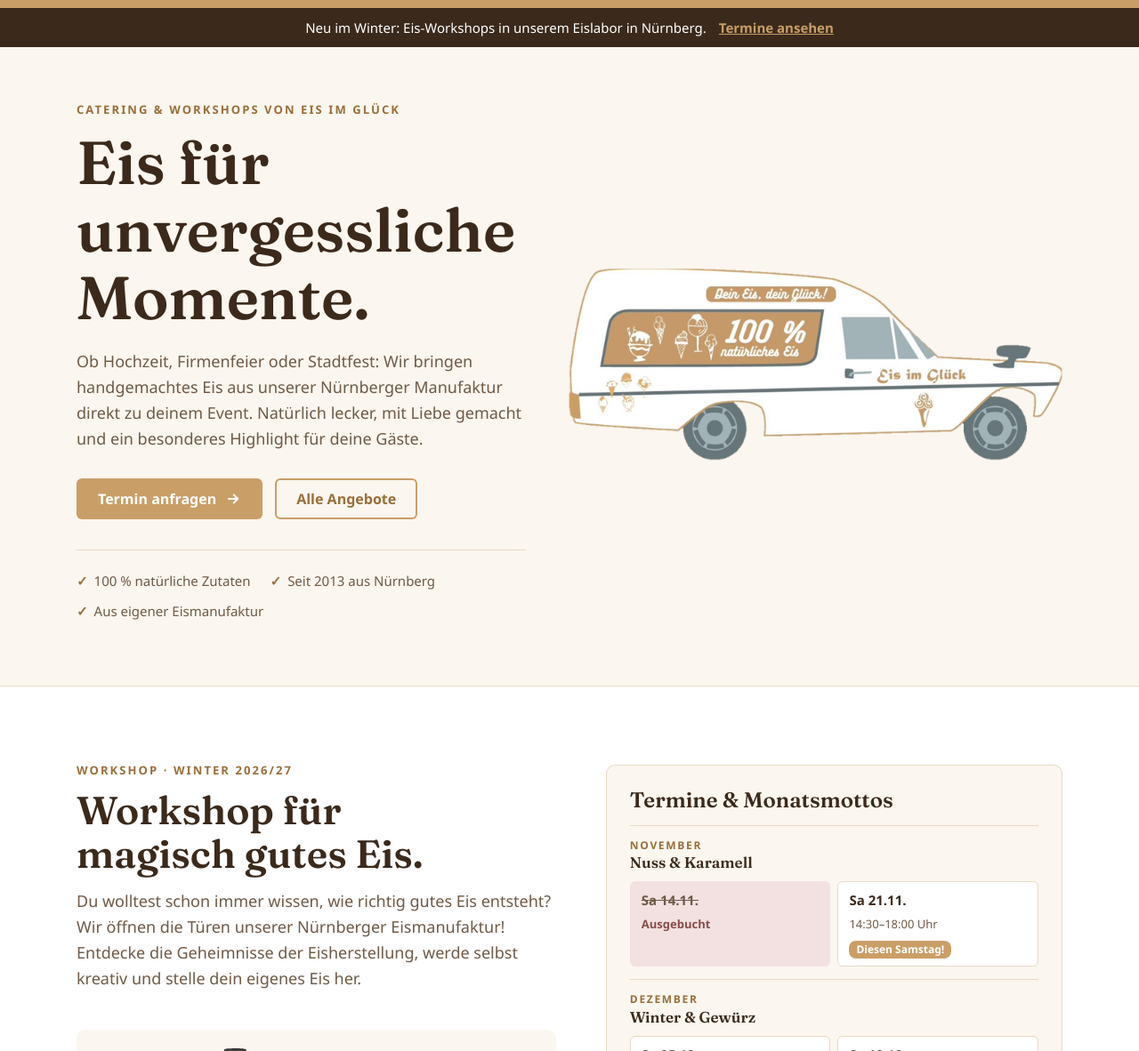
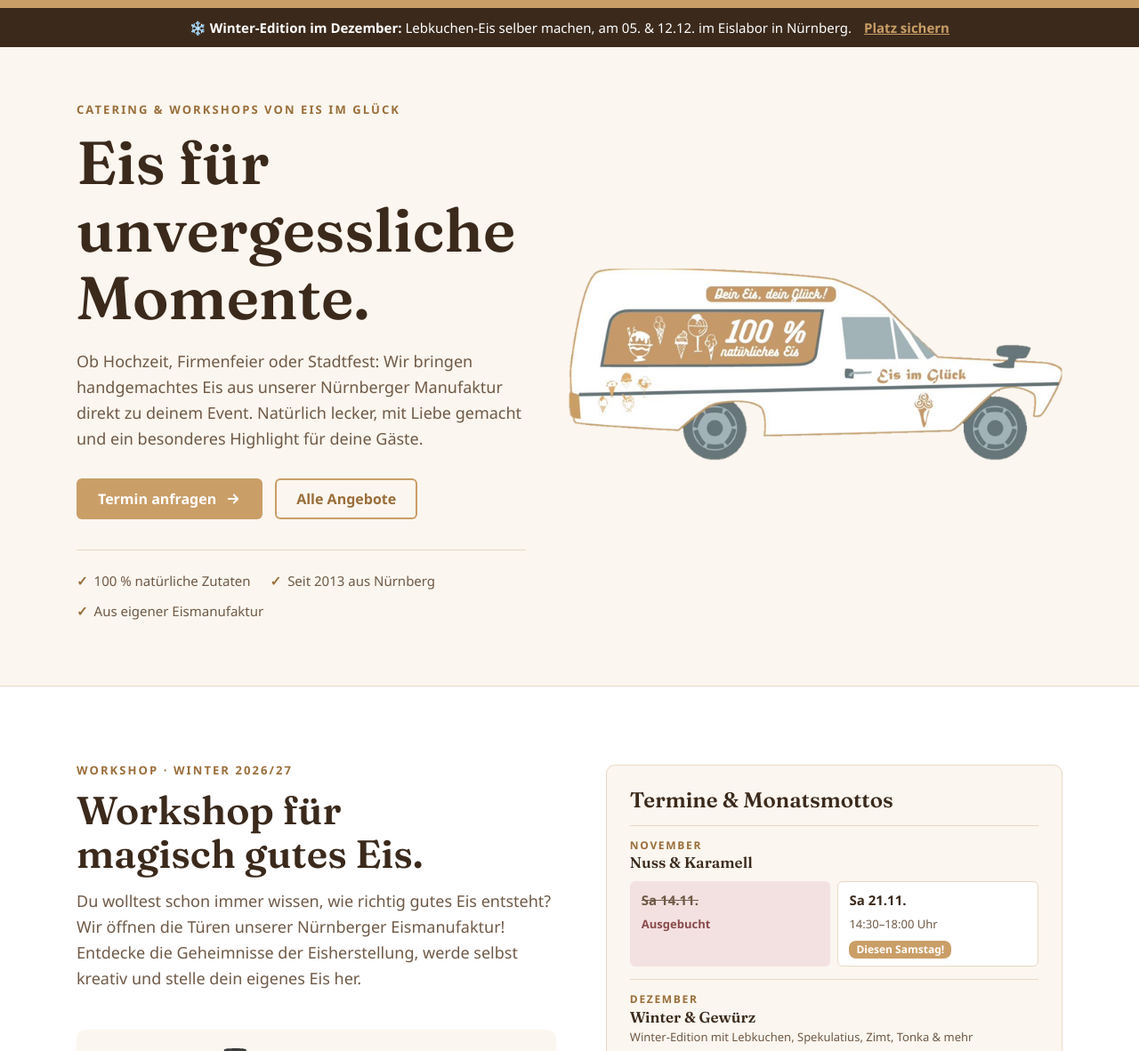
Before and after one commit to EisimGlueck/daseismobil, a plain HTML site: page index.html in a window 1280 px wide. Shown: the part 61-1243 px from the top of the page at 89% size. Drawn offline with Linux system fonts and the light colour scheme.

Commit message:
Winter-Edition Dezember: Hinweisleiste, Sorten, Weihnachtsfeier-Tipp
Co-Authored-By: Claude Opus 5.5 <noreply@anthropic.com>
Claude-Session: https://claude.ai/code/session_01ML14Uw3ejMq4Umv3Vhmt3x

```diff
--- a/index.html
+++ b/index.html
@@ -217,6 +217,7 @@ footer { background: var(--ink); color: #d8c8b4; font-size: 15px; }
 footer .wrap { display: flex; flex-wrap: wrap; justify-content: space-between; gap: 14px 28px; padding-block: 30px calc(30px + env(safe-area-inset-bottom, 0px)); }
 footer a { color: #fff; }
 footer nav { display: flex; gap: 22px; flex-wrap: wrap; }
+.monat h4 small { display: block; font: 400 13px/1.4 var(--f-body); color: var(--ink-soft); margin-top: 2px; }
 </style>
 </head>
 <body>
@@ -240,8 +241,8 @@ footer nav { display: flex; gap: 22px; flex-wrap: wrap; }
 
 <div class="notice" id="top">
   <div class="wrap">
-    <span>Neu im Winter: Eis-Workshops in unserem Eislabor in Nürnberg.</span>
-    <a href="#kurse">Termine ansehen</a>
+    <span>❄️ <b>Winter-Edition im Dezember:</b> Lebkuchen-Eis selber machen, am 05. &amp; 12.12. im Eislabor in Nürnberg.</span>
+    <a href="#kurse">Platz sichern</a>
   </div>
 </div>
 
@@ -292,7 +293,7 @@ footer nav { display: flex; gap: 22px; flex-wrap: wrap; }
         <h3 id="termine-title">Termine &amp; Monatsmottos</h3>
       </div>
       <div class="monat"><h4><span>November</span> Nuss &amp; Karamell</h4><ul><li class="voll"><b>Sa 14.11.</b><span>Ausgebucht</span></li><li><b>Sa 21.11.</b><span>14:30–18:00 Uhr</span><em class="tag">Diesen Samstag!</em></li></ul></div>
-<div class="monat"><h4><span>Dezember</span> Winter &amp; Gewürz</h4><ul><li><b>Sa 05.12.</b><span>14:30–18:00 Uhr</span><em class="tag knapp">Nur noch 1 Platz!</em></li><li><b>Sa 12.12.</b><span>14:30–18:00 Uhr</span><em class="tag">Vor Weihnachten</em></li></ul></div>
+<div class="monat"><h4><span>Dezember</span> Winter &amp; Gewürz<small>Winter-Edition mit Lebkuchen, Spekulatius, Zimt, Tonka &amp; mehr</small></h4><ul><li><b>Sa 05.12.</b><span>14:30–18:00 Uhr</span><em class="tag knapp">Nur noch 1 Platz!</em></li><li><b>Sa 12.12.</b><span>14:30–18:00 Uhr</span><em class="tag">Vor Weihnachten</em></li></ul></div>
 <div class="monat"><h4><span>Januar</span> Frucht &amp; Frische / Detox</h4><ul><li class="voll"><b>Sa 16.01.</b><span>Ausgebucht</span><em class="tag">Warteliste offen</em></li><li class="voll"><b>Sa 23.01.</b><span>Ausgebucht</span><em class="tag">Warteliste offen</em></li></ul></div>
 <p class="februar"><b>Alles ausgebucht? Nicht traurig sein!</b> Bei genug Nachfrage drehen wir im Februar noch eine Extrarunde. Schick uns eine kurze Nachricht an <a href="mailto:workshop@eisimglueck.de?subject=Workshop%20im%20Februar">workshop@eisimglueck.de</a>, und du erfährst als Erste:r von den neuen Terminen.</p>
 
@@ -304,6 +305,7 @@ footer nav { display: flex; gap: 22px; flex-wrap: wrap; }
       <h3>Euer exklusiver Eisworkshop</h3>
       <p>Ob Teamevent, Geburtstag oder gemeinsames Erlebnis mit Freunden: Werdet zusammen zu Eismachern!</p>
       <p>Wir gestalten euren Workshop individuell für eure Gruppe, mit eigenem Wunschtermin.</p>
+      <p><b>Tipp für die Weihnachtsfeier:</b> Bucht für die Winter-Edition am 12.12. gleich mehrere Plätze, dann wird sie zu eurer kleinen Weihnachtsfeier.</p>
       <a class="btn btn-line" href="#anfrage" data-paket="Workshop für Team / Gruppe">Wunschtermin anfragen</a>
     </div>
     </div>
```
